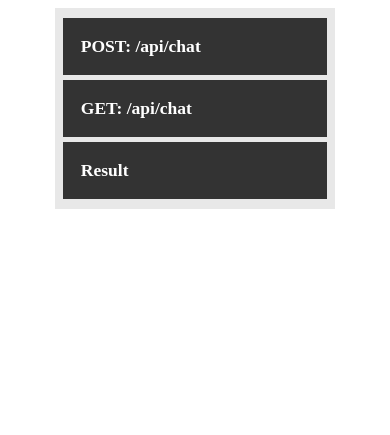
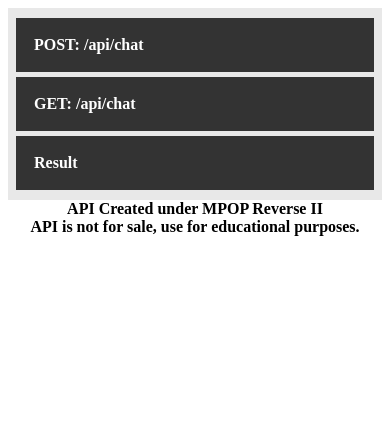
Before and after one commit to RyannKim327/we-love-gpt, a Flask app: page / in a window 390 px wide. Shown: the top 435 px of the page. Run offline with Flask 3, Linux system fonts and the light colour scheme.

Commit message:
02-01-25  7:05

```diff
--- a/main.py
+++ b/main.py
@@ -40,4 +40,5 @@ def chat():
     return {"status": 200, "response": response.choices[0].message.content}
 
 
-app.run("0.0.0.0", 3000)
+if __name__ == "__main__":
+    app.run("0.0.0.0", 3000)
--- a/templates/index.html
+++ b/templates/index.html
@@ -13,6 +13,7 @@
       border: 0;
       outline: 0;
       user-select: none;
+      font-size: 1rem;
     }
 
     body {
@@ -32,7 +33,6 @@
           padding: .5rem;
           border-radius: : .25rem;
           width: 75%;
-
 
           /* Style the button that is used to open and close the collapsible content */
           >.collapsible {
@@ -76,6 +76,7 @@
 
               >table {
                 width: : 50%;
+                font-size: .75rem;
 
                 >tr {
                   display: flex;
@@ -94,6 +95,24 @@
             }
           }
         }
+      }
+    }
+
+    @media only screen and (max-width: 1000px) {
+      body {
+        >.base {
+          .main {
+            width: 100%;
+          }
+        }
+      }
+
+      .base-container {
+        flex-direction: column;
+        flex-wrap: wrap;
+        gap: 15px;
+
+
       }
     }
   </style>
@@ -140,9 +159,9 @@
             </tr>
           </table>
           <code>
-            curl -X POST "https://we-love-gpt.onrender.com/api/chat" \ -H "Content-Type:
-            application/json" \ -d '{ "messages": { "role": "user", "content":
-            "Hello, world!" } }'
+            curl -X POST "https://we-love-gpt.onrender.com/api/chat" \ -H
+            "Content-Type: application/json" \ -d '{ "messages": { "role":
+            "user", "content": "Hello, world!" } }'
           </code>
         </div>
       </div>
@@ -168,7 +187,9 @@
               <td>Optional</td>
             </tr>
           </table>
-          <code> https://we-love-gpt.onrender.com/api/chat?message=hello </code>
+          <code>
+            https://we-love-gpt.onrender.com/api/chat?message=hello
+          </code>
         </div>
       </div>
       <!--div class="collapsible">
@@ -197,6 +218,8 @@
         </div>
       </div>
     </div>
+    <h3>API Created under MPOP Reverse II</h3>
+    <h5>API is not for sale, use for educational purposes.</h5>
   </div>
 </body>
 <script>
@@ -219,16 +242,19 @@
     {
       name: "gpt-3.5-turbo",
       prov: "OpenAI",
-    }, {
+    },
+    {
       name: "gpt-4",
-      prov: "OpenAI"
-    }, {
+      prov: "OpenAI",
+    },
+    {
       name: "gpt-4o-mini",
-      prov: "OpenAI"
-    }, {
+      prov: "OpenAI",
+    },
+    {
       name: "io",
-      prov: "OpenAI"
-    }
+      prov: "OpenAI",
+    },
   ];
   for (let i of gpts) {
     const tr = document.createElement("tr");
```
